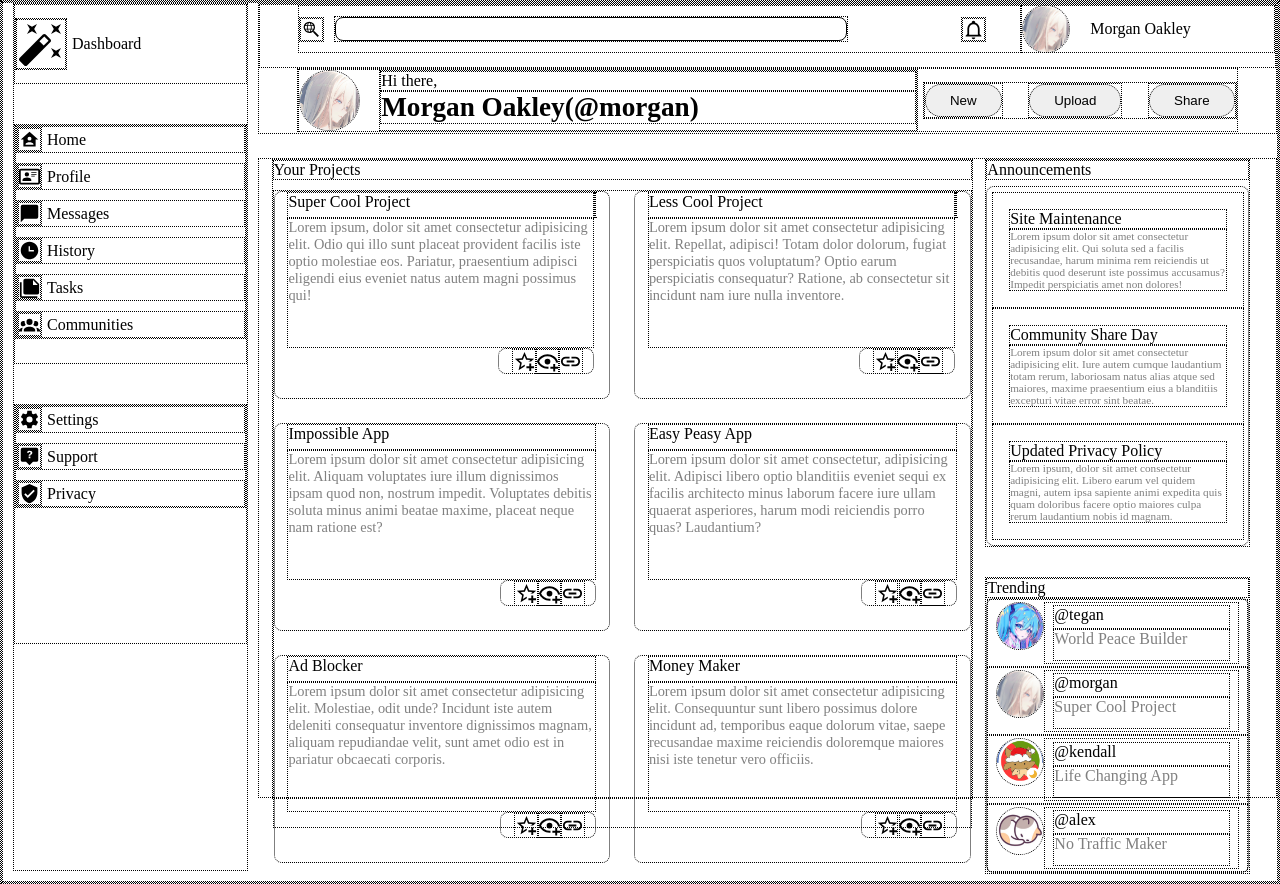
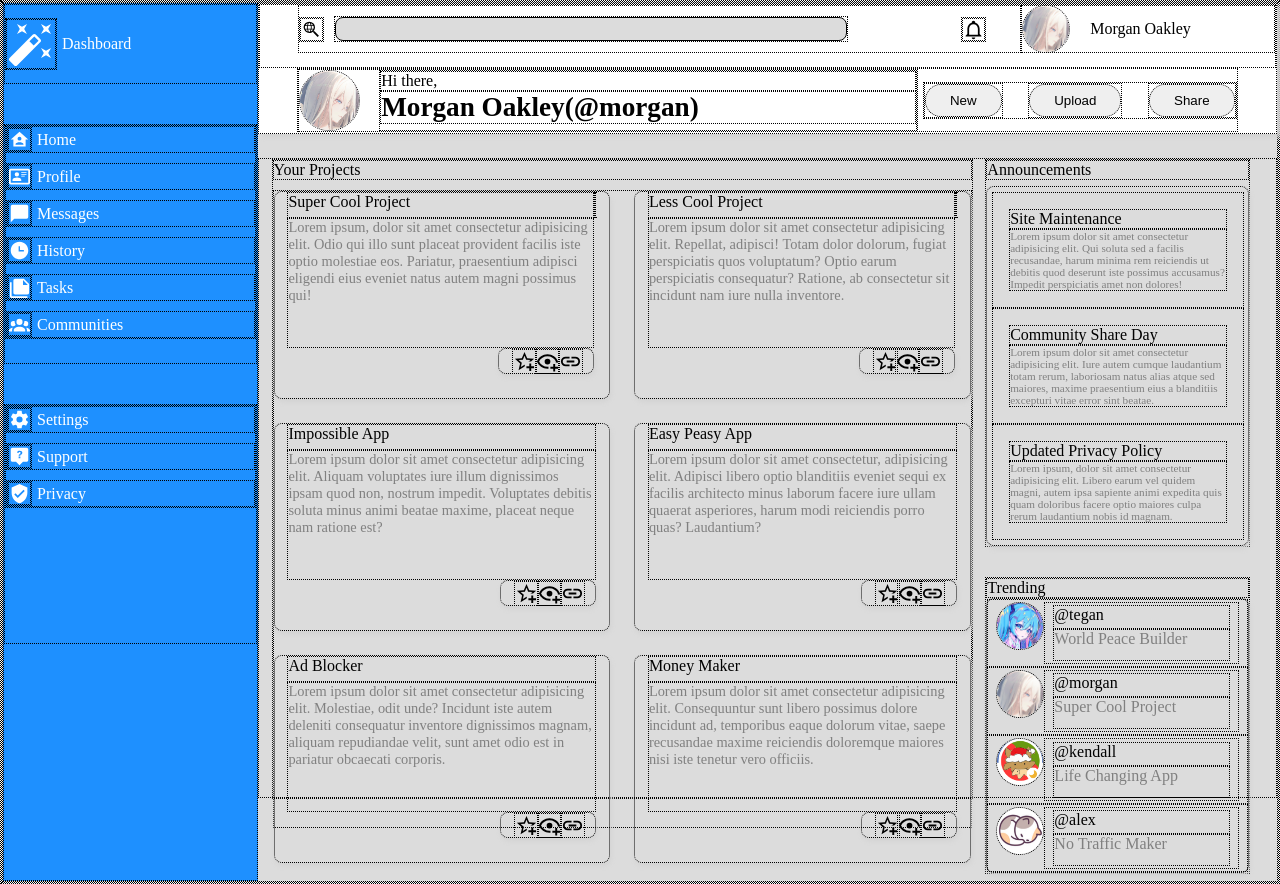
Before and after one commit to yuexiaohuaz/odin-admin-dashboard, a plain HTML site: page index.html in a window 1280 px wide. Drawn offline with Linux system fonts and the light colour scheme.

Commit message:
Minor color changes.

```diff
--- a/styles.css
+++ b/styles.css
@@ -9,6 +9,7 @@
     display: grid;
     grid: 0.7fr 4fr / 1fr 4fr;
     height: 110vh;
+    background-color: gainsboro;
 }
 .logo {
     width: 6.5vh;
@@ -26,19 +27,26 @@
     display: grid;
     grid-auto-flow: column;
 }
+.header, .projects div, .announcements, .trending {
+    box-shadow: lightgray 1px 3px 5px;
+}
 /*Sidebar*/
 .sidebar {
     /* display: flex;
     flex-direction: column; */
     gap: 5vh;
     display: grid;
-    margin: 0 10px 10px 10px;
     grid-row: 1 / 5;
     grid-template-rows: 10vh 30vh 30vh;
+    background-color:#1e90ff;
+    color: white;
 }
 .sidebar-content ul, .sidebar-settings ul {
     display: grid;
     gap: 10px;
+}
+.sidebar .icon, .sidebar .logo {
+    fill: white;
 }
 .sidebar-content li, .sidebar-settings li, .main-logo, .search, .profile, .bottom-header{
     justify-content: flex-start;
@@ -47,9 +55,12 @@
 }
 
 /*Header*/
+
 .header {
     grid-column: 2 / 3;
     grid-template-rows: repeat(2, 8vh);
+    box-shadow: lightgray 5px 3px 5px;
+    background-color: white;
 }
 .top-header {
     display: grid;
@@ -62,6 +73,7 @@
     border-radius: 8px;
     height: 1.5rem;
     width: 40vw;
+    background-color: gainsboro;
 }
 
 .search {
```
